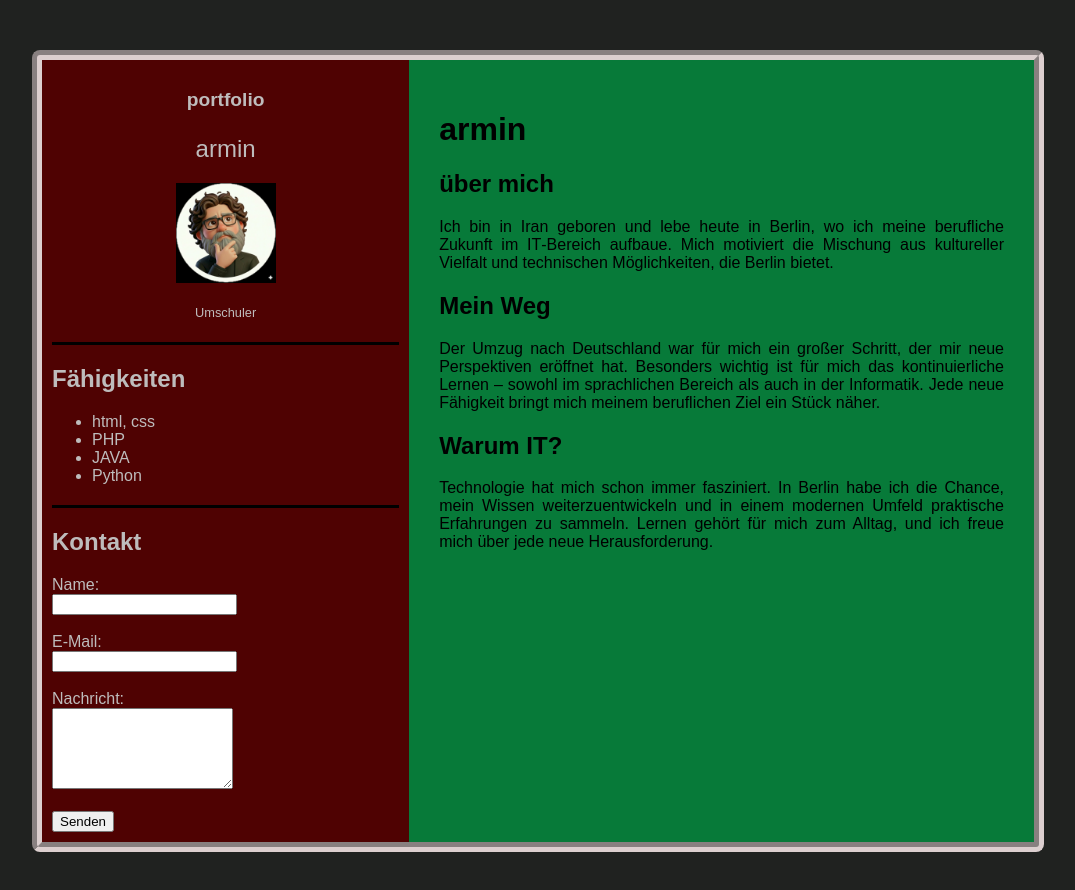
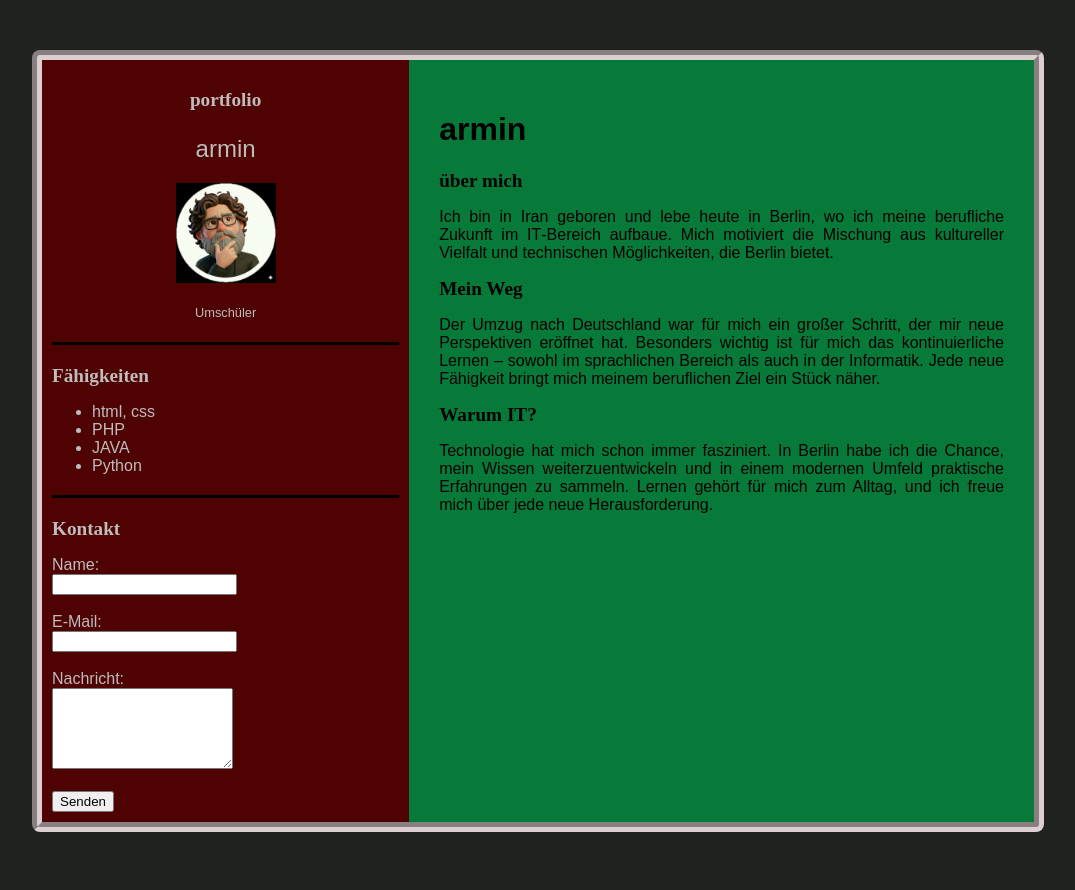
Before and after one commit to armin00110000/portfolio, a plain HTML site: page index.html in a window 1280 px wide. Shown: the whole page, without its empty margins (102-1177 px from the left). Drawn offline with Linux system fonts and the light colour scheme.

Commit message:
schriftarten

```diff
--- a/index.html
+++ b/index.html
@@ -13,7 +13,7 @@
         <p class="pf">portfolio</p>
         <p class="name">armin</p>
         <p class="image"><img src="img/ich.png" alt="Profilbild" width="100" height="100"></p>
-        <p class="description">Umschuler</p>
+        <p class="description">Umschüler</p>
         <hr>
         <section>
             <h2>Fähigkeiten</h2>
--- a/style.css
+++ b/style.css
@@ -55,6 +55,7 @@ body {
 }
 
 .pf {
+    font-family: Berlin Sans FB Demi;
     font-size: 1.2em;
     font-weight: bold;
     margin-bottom: 20px;
@@ -76,3 +77,7 @@ hr {
     border-top: 3px solid black;
     margin: 20px 0;
 }
+h2 {
+    font-size: 1.2em;
+    font-family: ALGERIAN;
+}
```
